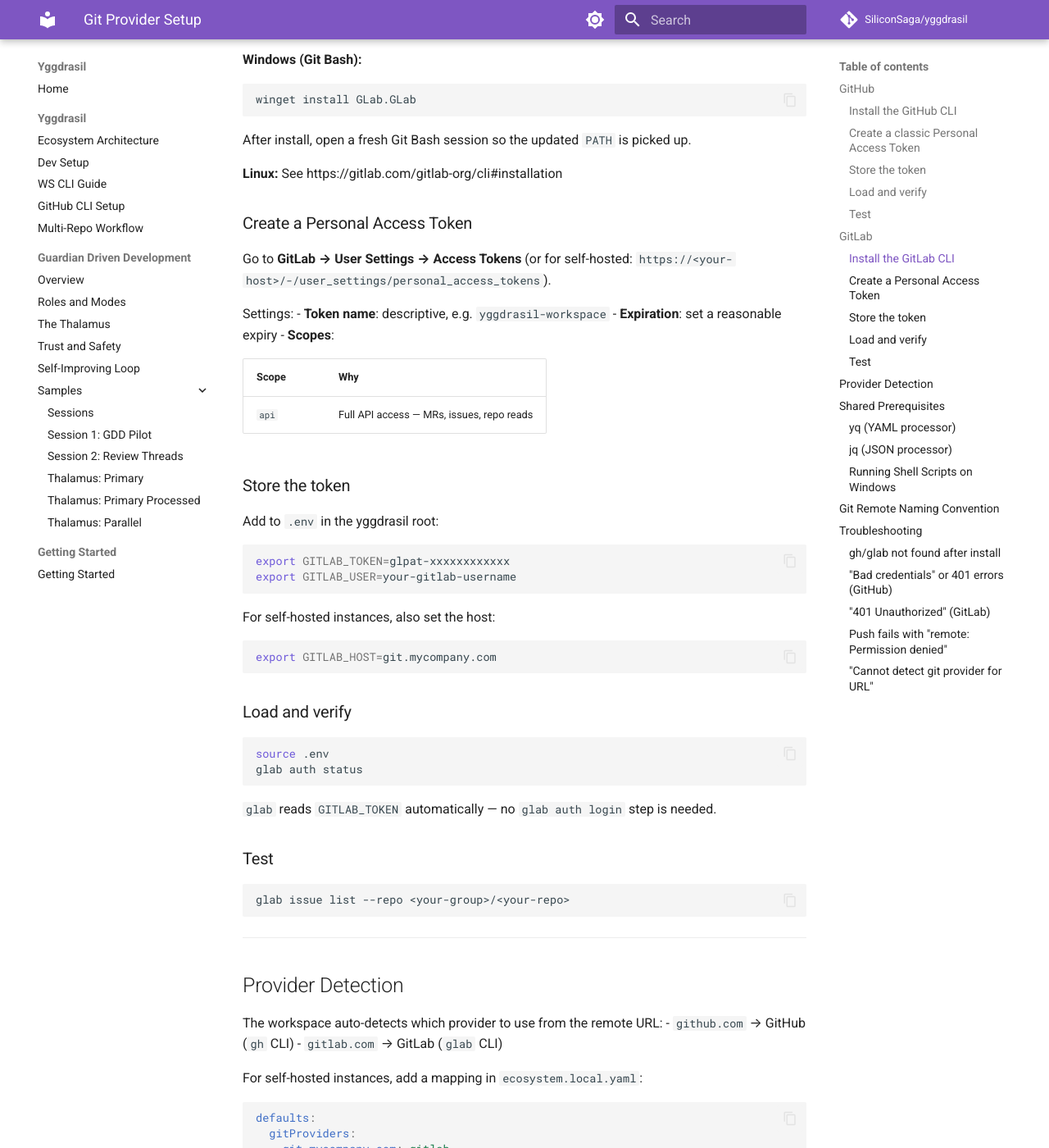
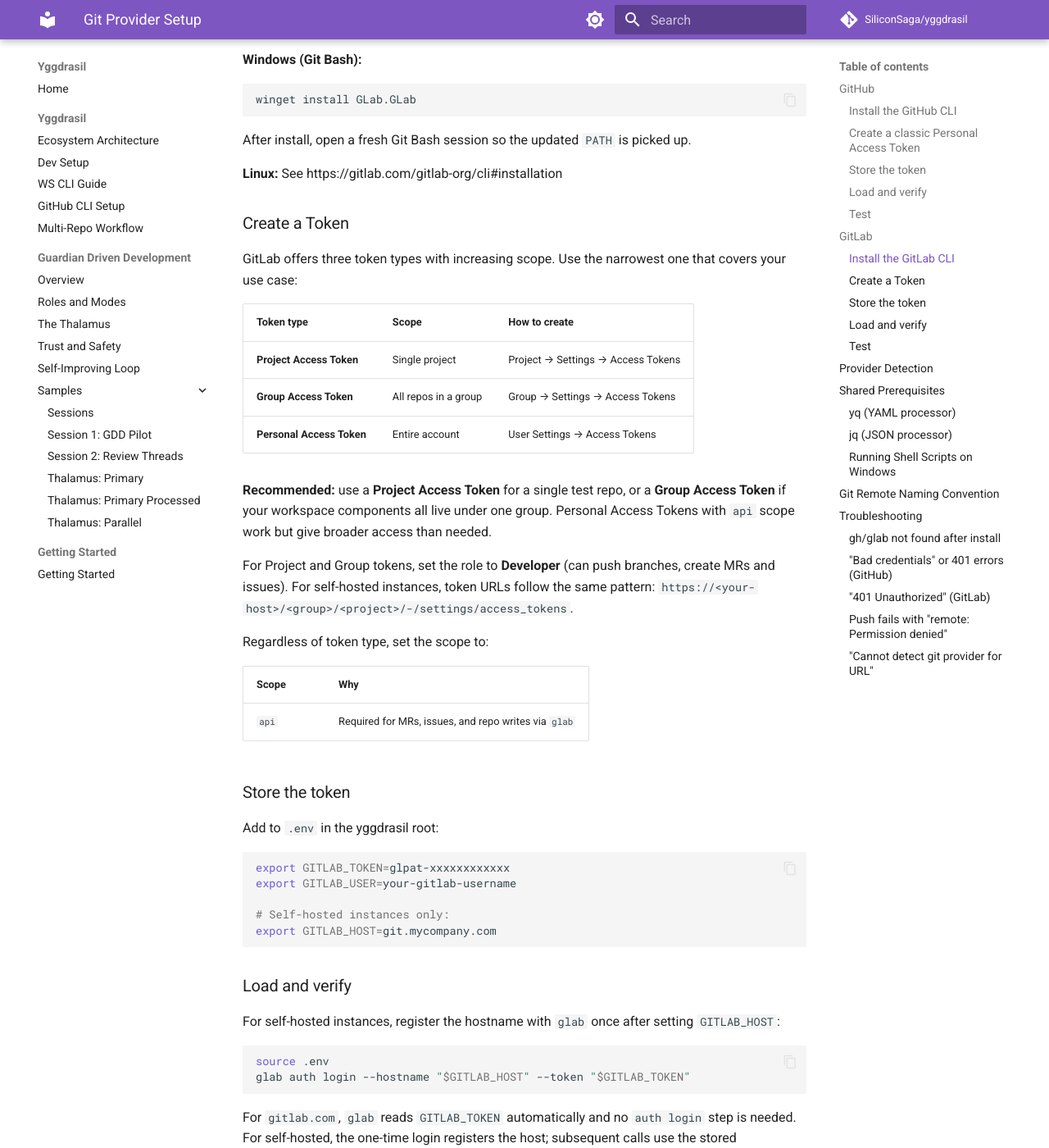
Before and after one commit to SiliconSaga/yggdrasil, an MkDocs documentation site: the page built from docs/git-provider-setup.md, in a window 1280 px wide and 1400 px high, scrolled down 1883 px. Shown: the whole window at 82% size. Built offline with MkDocs 1.6.1 and Material for MkDocs 9.7.7, drawn with Linux system fonts in a browser that asks for light colours; comment, search, counter and statistics services are not loaded; some of the changed text lies outside the part shown.

Commit message:
docs: GitLab setup — token types, self-hosted glab auth, multi-token pattern
Expand GitLab setup documentation to cover:
- Project/Group/Personal token type comparison and recommendations
- glab auth login --hostname step for self-hosted instances (was missing)
- glab auth status multi-host exit code caveat
- HTTPS test command requires GITLAB_HOST in environment
- Multi-token pattern in .env.example (write + reporter tokens)
- git credential approve step for HTTPS git operations

Co-Authored-By: Claude Opus 4.6 <noreply@anthropic.com>

````diff
--- a/docs/git-provider-setup.md
+++ b/docs/git-provider-setup.md
@@ -90,19 +90,30 @@ After install, open a fresh Git Bash session so the updated `PATH` is picked up.
 
 **Linux:** See https://gitlab.com/gitlab-org/cli#installation
 
-### Create a Personal Access Token
+### Create a Token
 
-Go to **GitLab → User Settings → Access Tokens** (or for self-hosted:
-`https://<your-host>/-/user_settings/personal_access_tokens`).
+GitLab offers three token types with increasing scope. Use the narrowest one
+that covers your use case:
 
-Settings:
-- **Token name**: descriptive, e.g. `yggdrasil-workspace`
-- **Expiration**: set a reasonable expiry
-- **Scopes**:
+| Token type | Scope | How to create |
+|------------|-------|---------------|
+| **Project Access Token** | Single project | Project → Settings → Access Tokens |
+| **Group Access Token** | All repos in a group | Group → Settings → Access Tokens |
+| **Personal Access Token** | Entire account | User Settings → Access Tokens |
+
+**Recommended:** use a **Project Access Token** for a single test repo, or a
+**Group Access Token** if your workspace components all live under one group.
+Personal Access Tokens with `api` scope work but give broader access than needed.
+
+For Project and Group tokens, set the role to **Developer** (can push branches,
+create MRs and issues). For self-hosted instances, token URLs follow the same
+pattern: `https://<your-host>/<group>/<project>/-/settings/access_tokens`.
+
+Regardless of token type, set the scope to:
 
 | Scope | Why |
 |-------|-----|
-| `api` | Full API access — MRs, issues, repo reads |
+| `api` | Required for MRs, issues, and repo writes via `glab` |
 
 ### Store the token
 
@@ -111,25 +122,44 @@ Add to `.env` in the yggdrasil root:
 ```bash
 export GITLAB_TOKEN=glpat-xxxxxxxxxxxx
 export GITLAB_USER=your-gitlab-username
-```
 
-For self-hosted instances, also set the host:
-```bash
+# Self-hosted instances only:
 export GITLAB_HOST=git.mycompany.com
 ```
 
 ### Load and verify
 
+For self-hosted instances, register the hostname with `glab` once after
+setting `GITLAB_HOST`:
+
 ```bash
 source .env
+glab auth login --hostname "$GITLAB_HOST" --token "$GITLAB_TOKEN"
+```
+
+For `gitlab.com`, `glab` reads `GITLAB_TOKEN` automatically and no `auth login`
+step is needed. For self-hosted, the one-time login registers the host;
+subsequent calls use the stored credentials.
+
+Verify with:
+
+```bash
 glab auth status
 ```
 
-`glab` reads `GITLAB_TOKEN` automatically — no `glab auth login` step is needed.
+> **Note:** `glab auth status` exits non-zero if *any* configured GitLab host
+> fails authentication — including `gitlab.com` if you have no token for it.
+> Check that your self-hosted instance shows `✓ Logged in to <your-host>`.
+> The `gitlab.com` failure is harmless if you only use the self-hosted instance.
 
 ### Test
 
 ```bash
+# gitlab.com
+glab issue list --repo <your-group>/<your-repo>
+
+# Self-hosted (GITLAB_HOST must be set in environment)
+source .env
 glab issue list --repo <your-group>/<your-repo>
 ```
 
````
Also changed, not shown: 1 other file.
